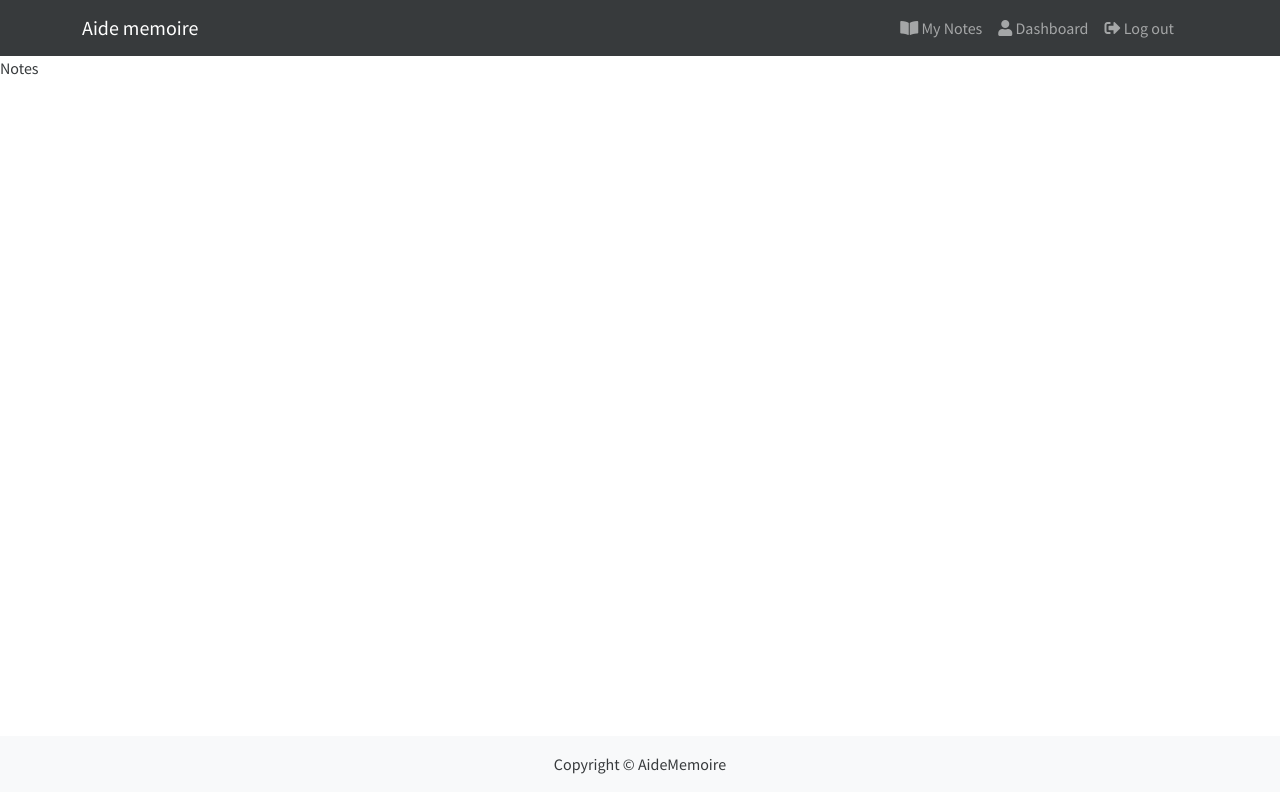
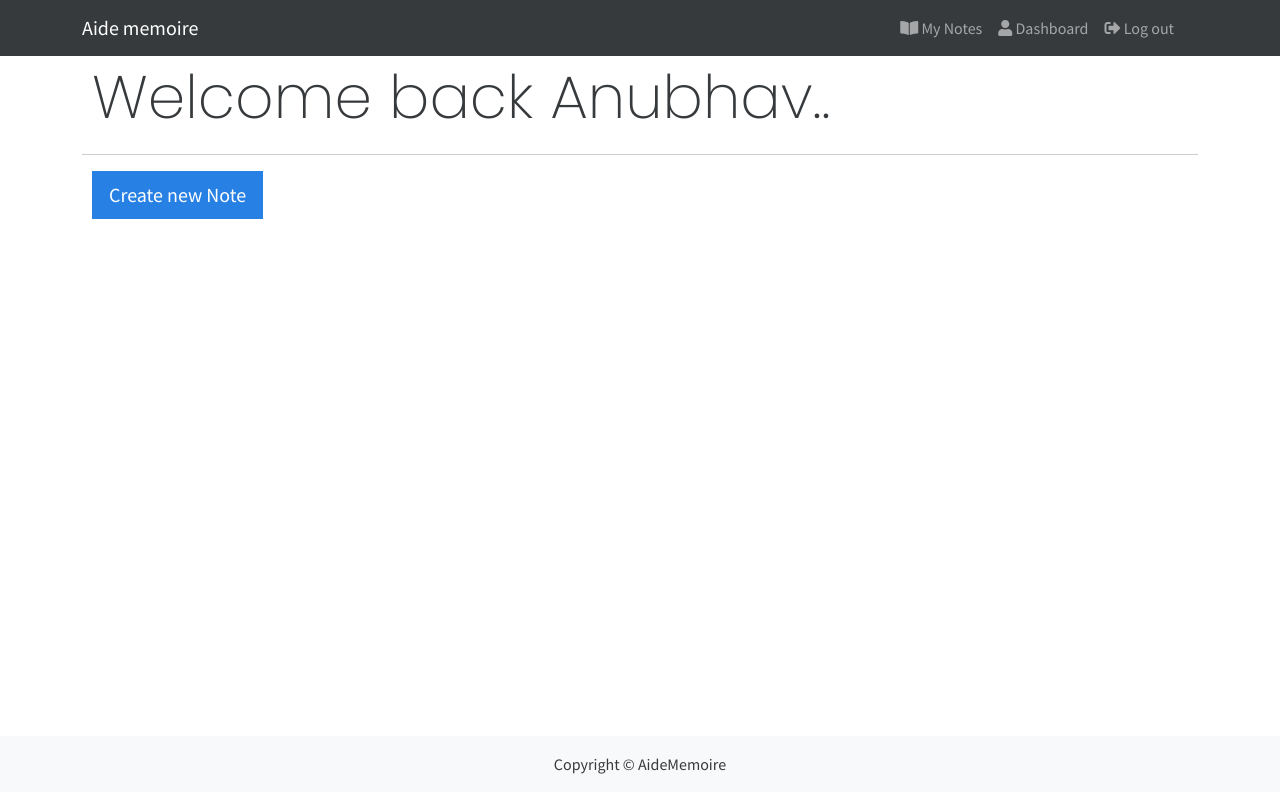
Before and after one commit to anubhavcu/aide-memoire, a React (Create React App) app in the folder frontend/: page /notes in a window 1280 px wide. Built offline with nearby package versions, Linux system fonts and the light colour scheme.

Commit message:
added MainScreen component
- MainScreen component will act as a framework in which we will pass
  contents and header
- added some css for the MainScreen component

```diff
--- /dev/null
+++ b/frontend/src/components/MainScreen.css
@@ -0,0 +1,20 @@
+@import url('https://fonts.googleapis.com/css2?family=Poppins:wght@200&display=swap');
+
+.page {
+  width: 100%;
+}
+.heading {
+  font-family: 'Poppins', sans-serif;
+  font-size: 60px;
+  padding: 5px 10px;
+}
+
+/* for small screen , resizing the heading and centered it */
+
+@media only screen and (max-width: 600px) {
+  .heading {
+    font-size: 30px;
+    display: flex;
+    justify-content: center;
+  }
+}
--- /dev/null
+++ b/frontend/src/components/MainScreen.jsx
@@ -0,0 +1,24 @@
+import { Container, Row } from 'react-bootstrap';
+import './MainScreen.css';
+
+const MainScreen = ({ title, children }) => {
+  return (
+    <div className='main-background'>
+      <Container>
+        <Row>
+          <div className='page'>
+            {title && (
+              <>
+                <h1 className='heading'>{title}</h1>
+                <hr />
+              </>
+            )}
+            {children}
+          </div>
+        </Row>
+      </Container>
+    </div>
+  );
+};
+
+export default MainScreen;
--- a/frontend/src/components/screens/Notes/Notes.jsx
+++ b/frontend/src/components/screens/Notes/Notes.jsx
@@ -1,5 +1,17 @@
+import { Button } from 'react-bootstrap';
+import { Link } from 'react-router-dom';
+import MainScreen from '../../MainScreen';
+
 const Notes = () => {
-  return <div>Notes</div>;
+  return (
+    <MainScreen title='Welcome back Anubhav..' children='hello world'>
+      <Link to='/createnote'>
+        <Button style={{ marginLeft: 10, marginBottom: 6 }} size='lg'>
+          Create new Note
+        </Button>
+      </Link>
+    </MainScreen>
+  );
 };
 
 export default Notes;
```
